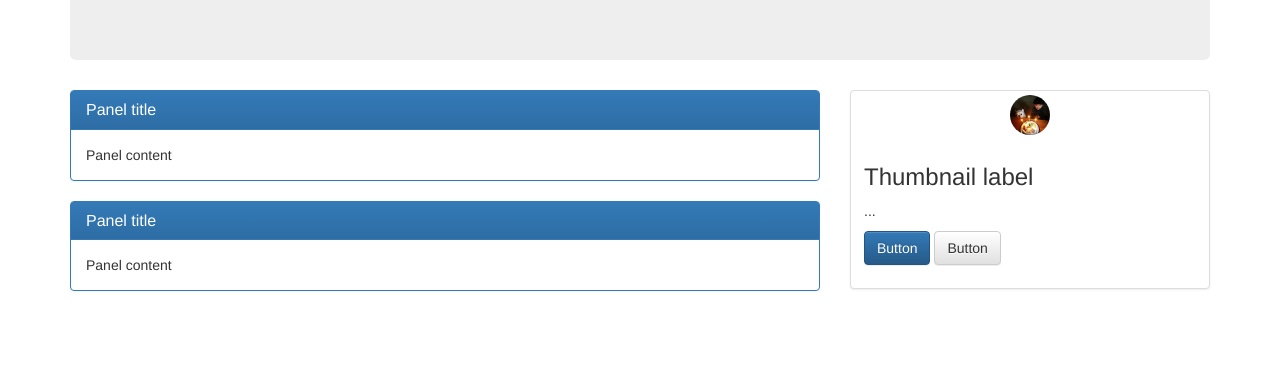
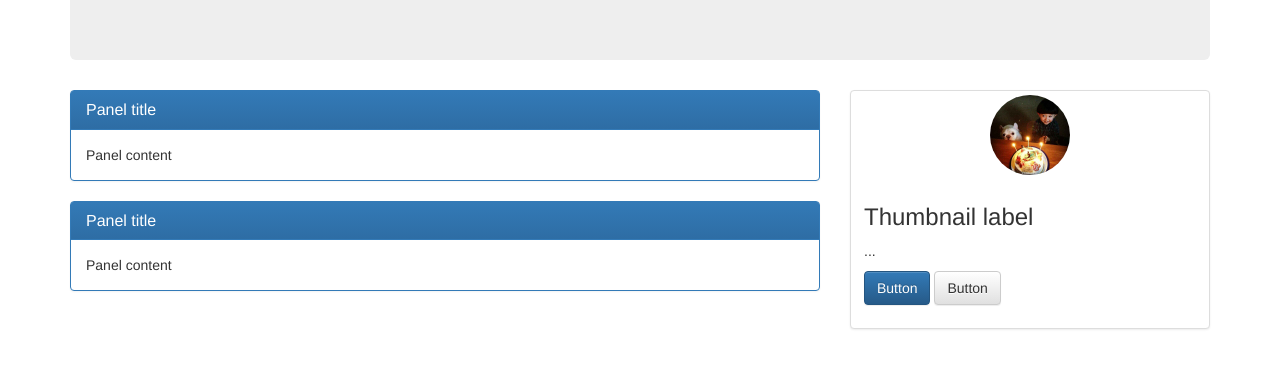
Before and after one commit to tinglin-xu/tinglin-xu-Test.github.io, a plain HTML site: page index.html in a window 1280 px wide. Shown: the part 210-578 px from the top of the page. Drawn offline with nearby package versions, Linux system fonts and the light colour scheme.

Commit message:
img header img

```diff
--- a/index.html
+++ b/index.html
@@ -54,7 +54,7 @@
         </div>
         <div class="col-md-4">
             <div class="thumbnail">
-                <img src="img/head_img.jpg" style="height: 40px; width: 40px;" alt="..." class="img-circle" >
+                <img src="img/head_img.jpg" style="height: 80px; width: 80px;" alt="..." class="img-circle" >
                 <div class="caption">
                     <h3>Thumbnail label</h3>
                     <p>...</p>
```
